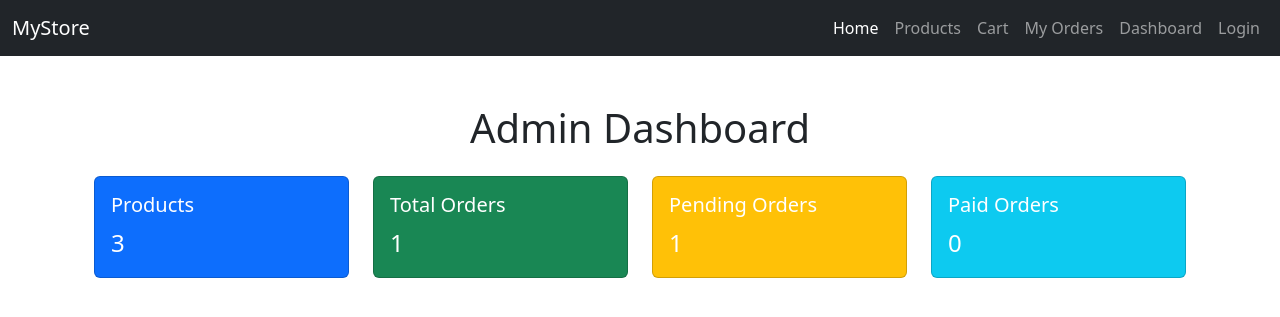
After one commit to san413/ecommerce_project, a Django app: page /admin-dashboard/ in a window 1280 px wide. The commit adds this page. Shown: the top 317 px of the page. Run offline with Django 5.2, Linux system fonts and the light colour scheme; a user stored in the database is signed in; data comes from the database, SQL or seed files in the repository; both versions use the stored data as it was after the commit.

Commit message:
added Dashboard

```diff
--- /dev/null
+++ b/store/templates/store/admin_dashboard.html
@@ -0,0 +1,42 @@
+{% extends "store/base.html" %}
+
+{% block content %}
+<div class="container mt-5">
+    <h1 class="text-center mb-4">Admin Dashboard</h1>
+
+    <div class="row">
+        <div class="col-md-3">
+            <div class="card text-white bg-primary mb-3">
+                <div class="card-body">
+                    <h5 class="card-title">Products</h5>
+                    <p class="card-text fs-4">{{ total_products }}</p>
+                </div>
+            </div>
+        </div>
+        <div class="col-md-3">
+            <div class="card text-white bg-success mb-3">
+                <div class="card-body">
+                    <h5 class="card-title">Total Orders</h5>
+                    <p class="card-text fs-4">{{ total_orders }}</p>
+                </div>
+            </div>
+        </div>
+        <div class="col-md-3">
+            <div class="card text-white bg-warning mb-3">
+                <div class="card-body">
+                    <h5 class="card-title">Pending Orders</h5>
+                    <p class="card-text fs-4">{{ total_pending }}</p>
+                </div>
+            </div>
+        </div>
+        <div class="col-md-3">
+            <div class="card text-white bg-info mb-3">
+                <div class="card-body">
+                    <h5 class="card-title">Paid Orders</h5>
+                    <p class="card-text fs-4">{{ total_paid }}</p>
+                </div>
+            </div>
+        </div>
+    </div>
+</div>
+{% endblock %}
--- a/store/templates/store/navbar.html
+++ b/store/templates/store/navbar.html
@@ -21,7 +21,11 @@
                 <li class="nav-item">
                     <a class="nav-link" href="{% url 'order_history' %}">My Orders</a>
                 </li>
-
+                {% if request.user.is_staff %}
+                <li class="nav-item">
+                    <a class="nav-link" href="{% url 'admin_dashboard' %}">Dashboard</a>
+                </li>
+                {% endif %}
                 <li class="nav-item">
                     <a class="nav-link" href="{% url 'login' %}">Login</a>
                 </li>
--- a/store/urls.py
+++ b/store/urls.py
@@ -14,6 +14,8 @@ urlpatterns = [
     path('place-order/', views.place_order, name='place_order'),
     path('order-success/', views.order_success, name='order_success'),
     path('order-history/', views.order_history, name='order_history'),
+    path('admin-dashboard/', views.admin_dashboard, name='admin_dashboard'),
+
 
 
 ]
--- a/store/views.py
+++ b/store/views.py
@@ -2,6 +2,7 @@ from django.shortcuts import render, get_object_or_404, redirect
 from django.contrib.auth.decorators import login_required
 from django.views.decorators.http import require_POST
 from .models import Product, Cart, Order, OrderItem
+from django.contrib.admin.views.decorators import staff_member_required
 
 # Home page
 def home(request):
@@ -106,6 +107,22 @@ def order_history(request):
     orders = Order.objects.filter(user=request.user).order_by('-created_at')
     return render(request, 'store/order_history.html', {'orders': orders})
 
+@staff_member_required
+def admin_dashboard(request):
+    from .models import Product, Order, Cart
+
+    total_products = Product.objects.count()
+    total_orders = Order.objects.count()
+    total_pending = Order.objects.filter(is_paid=False).count()
+    total_paid = Order.objects.filter(is_paid=True).count()
+
+    return render(request, 'store/admin_dashboard.html', {
+        'total_products': total_products,
+        'total_orders': total_orders,
+        'total_pending': total_pending,
+        'total_paid': total_paid,
+    })
+
 # Login view
 def login_view(request):
     return render(request, 'store/login.html')
```
Also changed, not shown: db.sqlite3.
